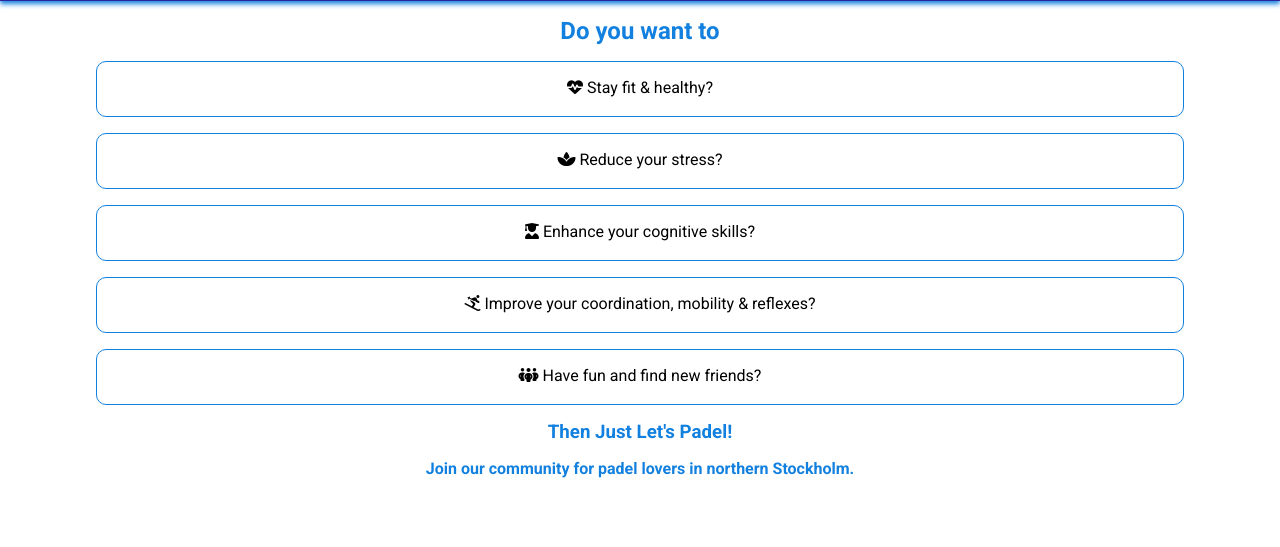
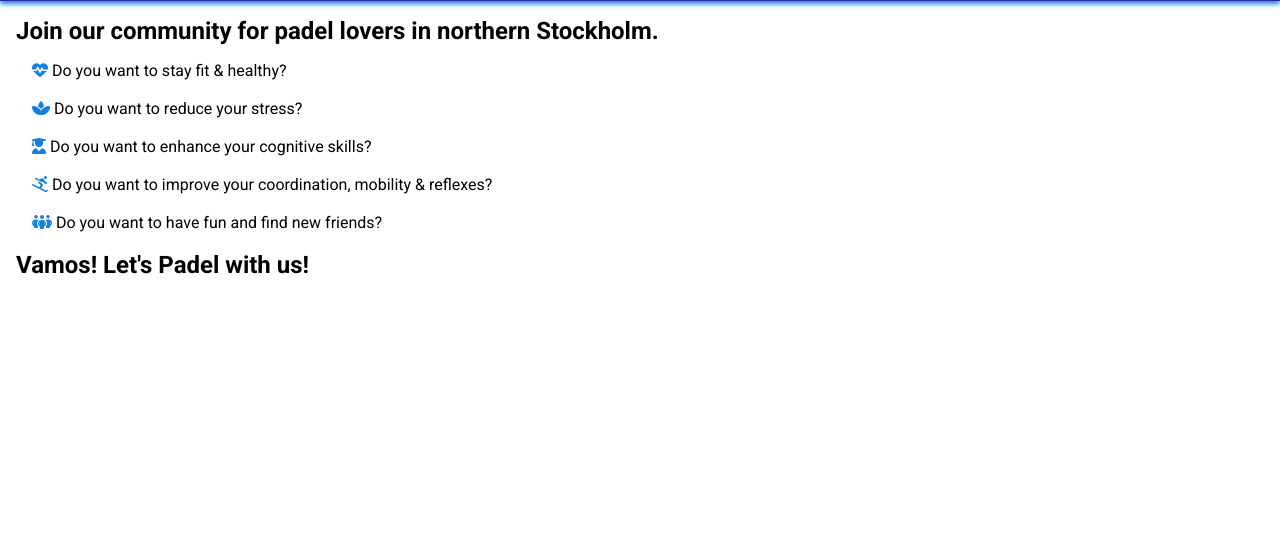
Before and after one commit to Fariba-Kamani/lets-padel, a plain HTML site: page index.html in a window 1280 px wide. Shown: the part 185-732 px from the top of the page. Drawn offline with nearby package versions, Linux system fonts and the light colour scheme.

Commit message:
Edit the content of section elementon index.html, remove border and add margin and text alignment

```diff
--- a/assets/css/style.css
+++ b/assets/css/style.css
@@ -106,47 +106,30 @@ main {
     margin-top: 120px;
 }
 
-#firstsection>h2 {
-    text-align: center;
-    margin: 1rem auto;
-    color: rgb(18, 128, 223)
+/* first section element */
+#firstsection {
+    text-align: left;
+}
+
+#firstsection>h2,
+#firstsection h3 {
+
+    margin: 1rem 1rem;
+    font-size: 24px;
+}
+
+#firstsection h3 {
+    margin-top: 0;
 }
 
 .reasons {
-    width: 85%;
-    border: 1px solid rgb(18, 128, 223);
-    border-radius: 10px;
-    margin: 1rem 7.5%;
+    margin-left: 2rem;
+    margin-right: 2rem;
 }
 
-#firstsection p {
-    text-align: center;
-    padding-top: 1rem;
-}
-
-.conclusion {
-    text-align: center;
-    font-weight: bold;
+.reasons i {
     color: rgb(18, 128, 223);
 }
-
-
-/*
-#reasons > h2 {
-    text-align: center;
-    margin-top: 1rem;
-
-}
-
-#reasons div {
-    border: 1px solid rgb(18, 128, 223);
-    width: 90%;
-    height: 100px;
-    border-radius: 50%;
-    display: flex;
-
-}
-*/
 
 /* Footer */
 footer {
--- a/index.html
+++ b/index.html
@@ -43,31 +43,29 @@
     <!-- Main content -->
     <main>
         <section id="firstsection">
-            <h2>Do you want to</h2>
+            <h2>Join our community for padel lovers in northern Stockholm.</h2>
             <div class="reasons">
-                <p><i class="fa-solid fa-heart-pulse"></i> Stay fit & healthy?</p>
+                <p><i class="fa-solid fa-heart-pulse"></i> Do you want to stay fit & healthy?</p>
                 <br>
             </div>
             <div class="reasons">
-                <p><i class="fa-solid fa-spa"></i> Reduce your stress?</p>
+                <p><i class="fa-solid fa-spa"></i> Do you want to reduce your stress?</p>
                 <br>
             </div>
             <div class="reasons">
-                <p><i class="fa-solid fa-user-graduate"></i> Enhance your cognitive skills?</p>
+                <p><i class="fa-solid fa-user-graduate"></i> Do you want to enhance your cognitive skills?</p>
                 <br>
             </div>
             <div class="reasons">
-                <p><i class="fa-solid fa-person-skiing"></i> Improve your coordination, mobility & reflexes?</p>
+                <p><i class="fa-solid fa-person-skiing"></i> Do you want to improve your coordination, mobility & reflexes?</p>
                 <br>
             </div>
             <div class="reasons">
-                <p><i class="fa-solid fa-people-group"></i> Have fun and find new friends?</p>
+                <p><i class="fa-solid fa-people-group"></i> Do you want to have fun and find new friends?</p>
                 <br>
             </div>
-            <div class="conclusion">
-                <h3>Then Just Let's Padel!</h3>
-                <p>Join our community for padel lovers in northern Stockholm.</p>
-                <br>
+            <div>
+                <h3>Vamos! Let's Padel with us!</h3>
             </div>
         </section>
     </main>
```
